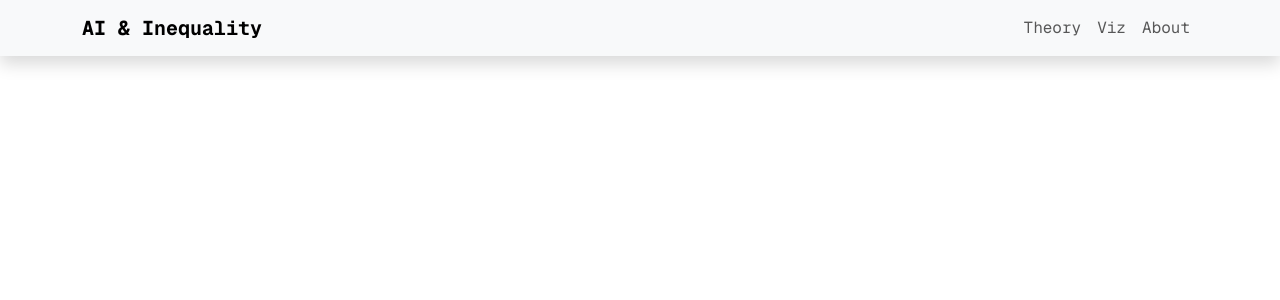
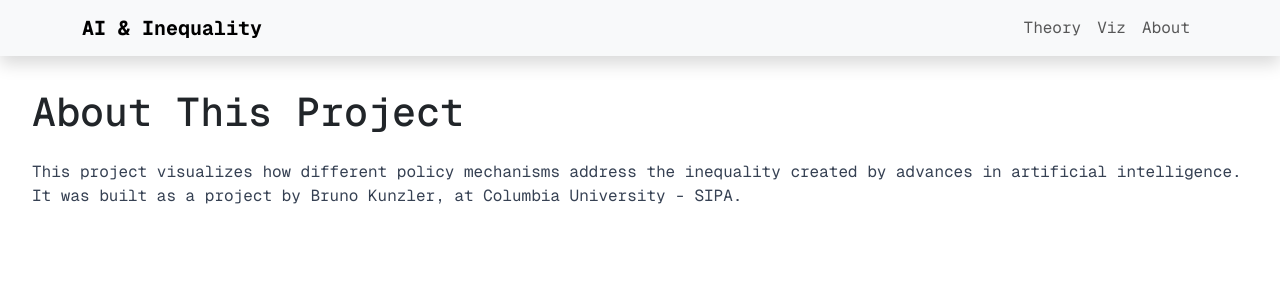
Before and after one commit to brunokrp/ai-inequality, a Next.js app: page /about in a window 1280 px wide. Shown: the top 300 px of the page. Built offline with nearby package versions, Linux system fonts and the light colour scheme.

Commit message:
updated about page

```diff
--- a/src/app/about/page.tsx
+++ b/src/app/about/page.tsx
@@ -8,7 +8,9 @@
     <div className="min-h-screen bg-white">
       <Navbar bg="light" expand="lg" className="shadow">
         <Container>
-          <Navbar.Brand className="text-xl font-mono font-bold" href="/">AI & Inequality</Navbar.Brand>
+          <Navbar.Brand className="text-xl font-mono font-bold" href="/">
+            AI & Inequality
+          </Navbar.Brand>
           <Nav className="ms-auto">
             <Nav.Link className="font-mono" href="/theory">Theory</Nav.Link>
             <Nav.Link className="font-mono" href="/viz">Viz</Nav.Link>
@@ -16,6 +18,13 @@
           </Nav>
         </Container>
       </Navbar>
+
+      <div className="p-8">
+        <h1 className="text-2xl font-bold font-mono mb-4">About This Project</h1>
+        <p className="text-base font-mono text-gray-700">
+          This project visualizes how different policy mechanisms address the inequality created by advances in artificial intelligence. It was built as a project by Bruno Kunzler, at Columbia University - SIPA.
+        </p>
+      </div>
     </div>
   );
 }
```
